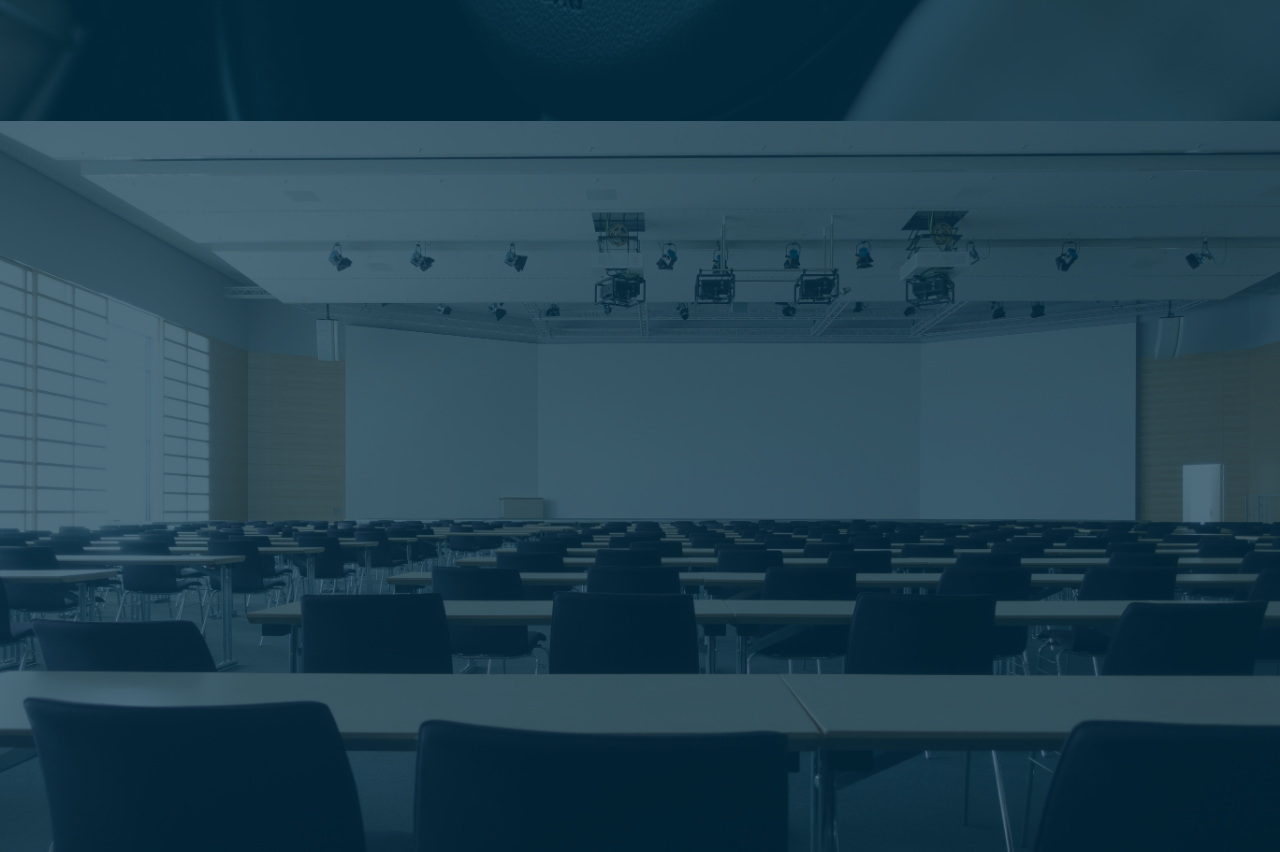
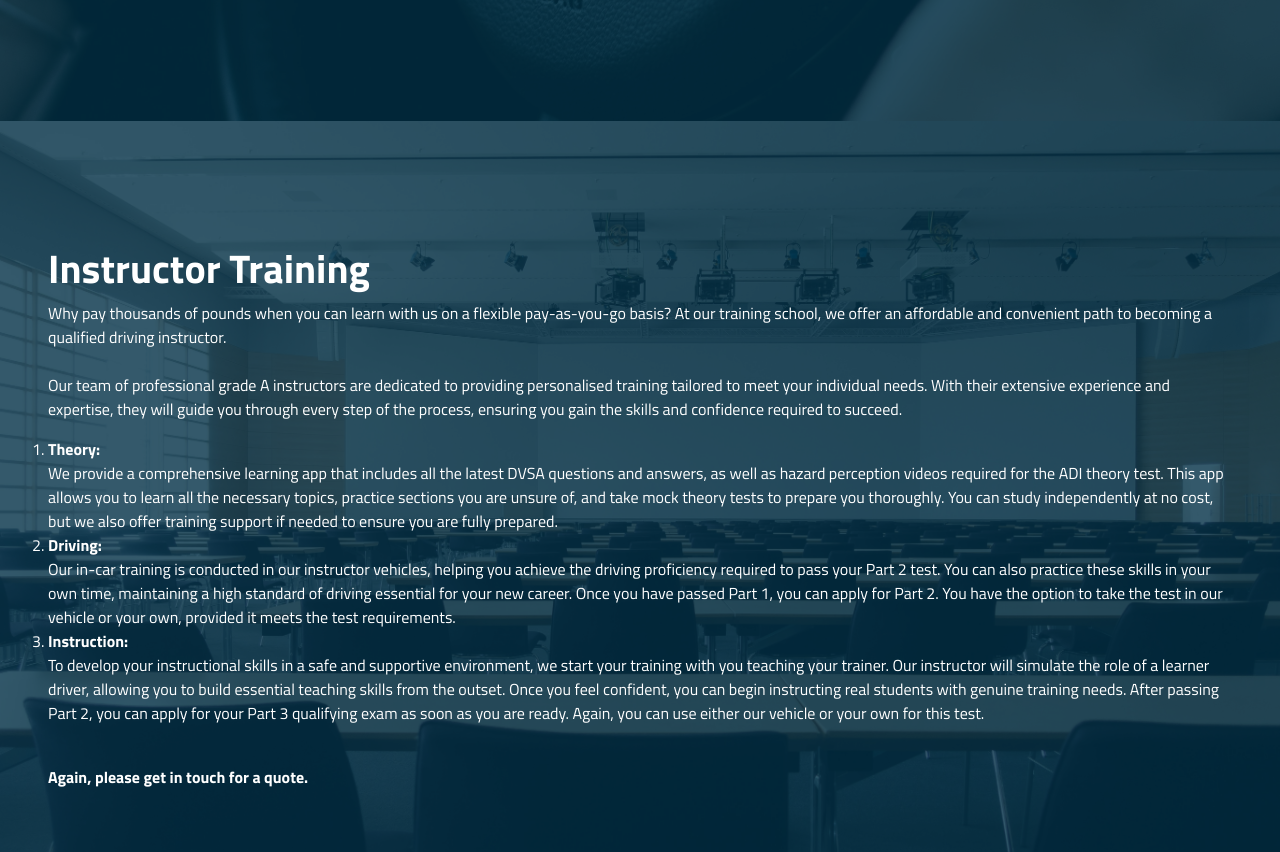
Before and after one commit to LouisDonaldson/LouisDonaldson.github.io, a plain HTML site: page msm_concept/training.html in a window 1280 px wide. Shown: the part 1559-2411 px from the top of the page. Drawn offline with nearby package versions, Linux system fonts and the light colour scheme.

Commit message:
added instructor training section on MSM concept site

```diff
--- a/msm_concept/training.css
+++ b/msm_concept/training.css
@@ -21,7 +21,7 @@
     width: 100%;
     height: 100%;
     background: var(--primary_blue);
-    opacity: 70%;
+    opacity: 80%;
     /* background: linear-gradient(240deg, rgba(255, 255, 255, 0) 0%, #023047 90%); */
         /* Change the color and opacity as needed */
 }
@@ -82,6 +82,10 @@ min-height: 100vh;
     background-size: cover;
     background-repeat: no-repeat;
     background-position: 50%;
+
+    display: flex;
+    justify-content: flex-start;
+    align-items: center;
 }
 
 .instructor_div::before{
@@ -94,7 +98,7 @@ min-height: 100vh;
     height: 100%;
     z-index: 1;
     background: var(--primary_blue);
-    opacity: 70%;
+    opacity: 80%;
     /* Change the color and opacity as needed */
 }
 
--- a/msm_concept/training.html
+++ b/msm_concept/training.html
@@ -180,7 +180,52 @@
 
         </div>
     </div>
-    <div class="instructor_div" id="instructor"></div>
+    <div class="instructor_div" id="instructor">
+        <div class="container-fluid z-index-front text-white p-5">
+            <div class="row">
+                <h1>Instructor Training</h1>
+                    <p>
+                        Why pay thousands of pounds when you can learn with us on a flexible pay-as-you-go basis? At our training school, we
+                        offer an affordable and convenient path to becoming a qualified driving instructor.
+                        <br><br>
+                        Our team of professional grade A instructors are dedicated to providing personalised training tailored to meet your
+                        individual needs. With their extensive experience and expertise, they will guide you through every step of the process,
+                        ensuring you gain the skills and confidence required to succeed.
+                        <ol>
+                            <li><strong>Theory:</strong>
+                                <br>
+                                We provide a comprehensive learning app that includes all the latest DVSA questions and answers, as well as hazard
+                                perception videos required for the ADI theory test. This app allows you to learn all the necessary topics, practice
+                                sections you are unsure of, and take mock theory tests to prepare you thoroughly. You can study independently at no
+                                cost, but we also offer training support if needed to ensure you are fully prepared.
+                            </li>
+                            <li><strong>Driving:</strong>
+                                <br>
+                                Our in-car training is conducted in our instructor vehicles, helping you achieve the driving proficiency required to
+                                pass your Part 2 test. You can also practice these skills in your own time, maintaining a high standard of driving
+                                essential for your new career. Once you have passed Part 1, you can apply for Part 2. You have the option to take the
+                                test in our vehicle or your own, provided it meets the test requirements.
+                            </li>
+                            <li><strong>Instruction:</strong>
+                                <br>
+                                To develop your instructional skills in a safe and supportive environment, we start your training with you teaching your
+                                trainer. Our instructor will simulate the role of a learner driver, allowing you to build essential teaching skills from
+                                the outset. Once you feel confident, you can begin instructing real students with genuine training needs. After passing
+                                Part 2, you can apply for your Part 3 qualifying exam as soon as you are ready. Again, you can use either our vehicle or
+                                your own for this test.
+                            </li>
+                        </ol>
+                    </p>
+
+                <div class="col-12 my-2">
+                    <strong>Again, please get in touch for a quote.</strong>
+                </div>
+
+            </div>
+
+        </div>
+
+    </div>
     <div class="pricing">
         <div class="container-fluid">
             <div class="row p-5">
```
